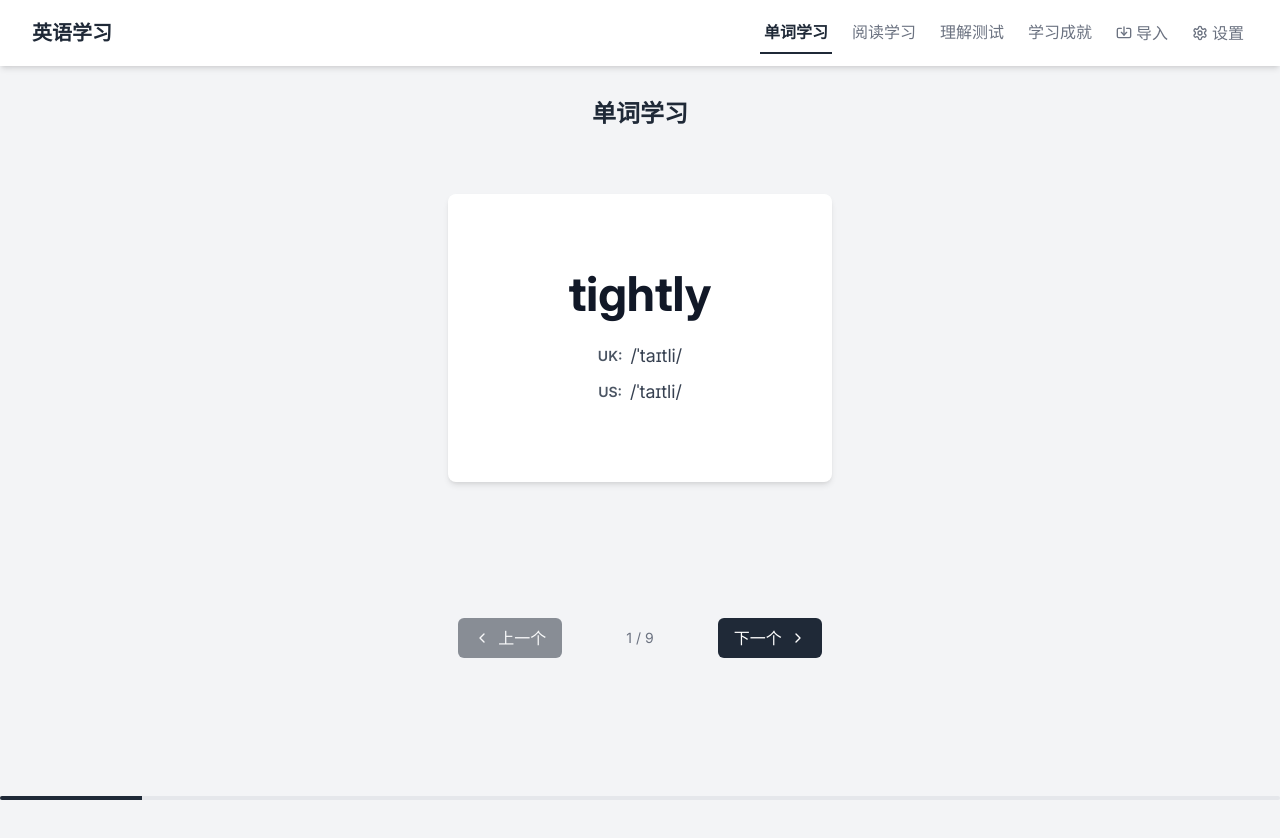
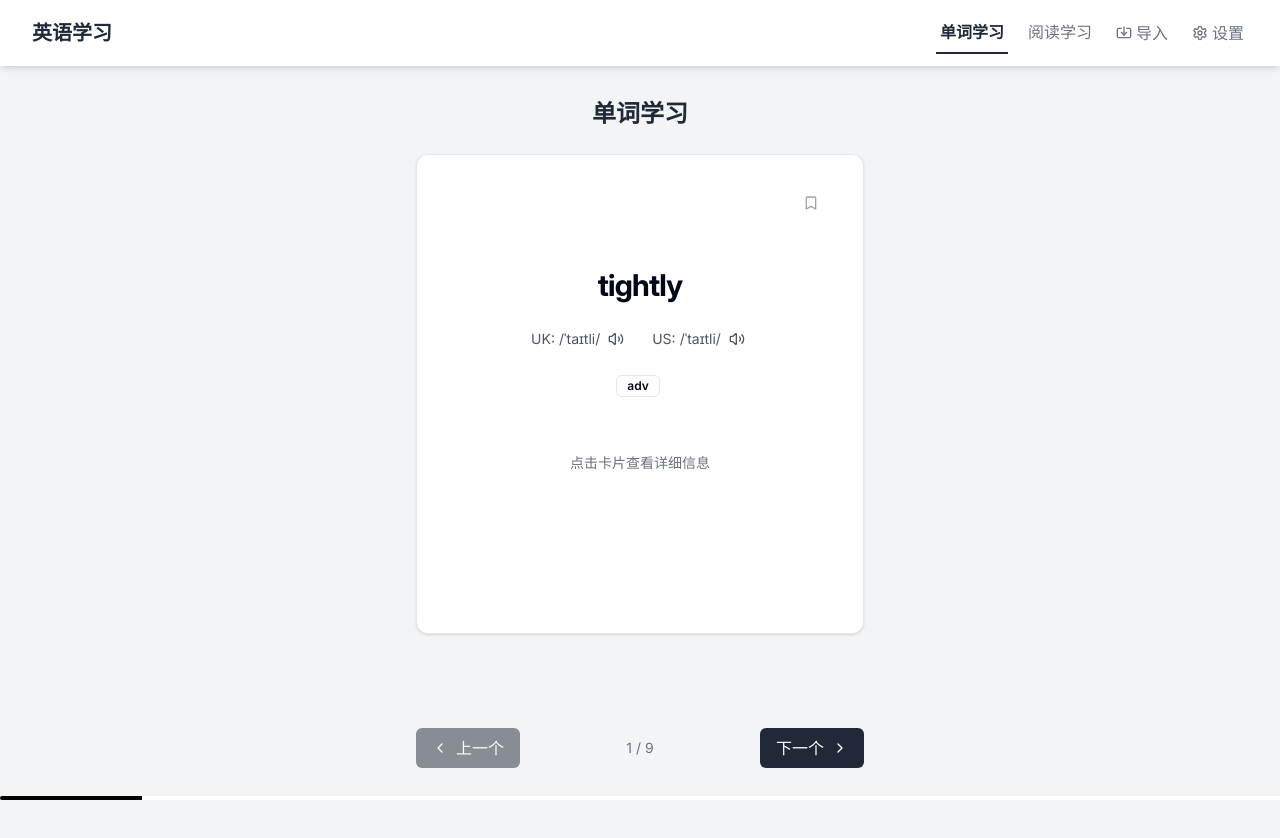
Before and after one commit to Jhvcc/bloom, a Next.js app: page /words in a window 1280 px wide. Shown: the top 838 px of the page. Before the commit the page ends 800 px from the top, so only its background shows below. Built offline with nearby package versions, Linux system fonts and the light colour scheme.

Commit message:
feat: add PRD documentation for word generation, reading, and word learning modules; enhance words page with save functionality and improved UI

```diff
--- a/src/app/constant.ts
+++ b/src/app/constant.ts
@@ -73,6 +73,7 @@ story:
     - ''
 words:
   - word: ''
+    id: ''
     part_of_speech:
       adj: ''
       adv: ''
--- a/src/app/words/page.tsx
+++ b/src/app/words/page.tsx
@@ -3,15 +3,19 @@
 import type React from "react"
 
 import { useState } from "react"
-import { ChevronLeft, ChevronRight, BookOpen } from "lucide-react"
+import { ChevronLeft, ChevronRight, BookOpen, Bookmark, Volume2 } from "lucide-react"
 import Link from "next/link"
 import data from "@/lib/data"
+import { Button } from "@/components/ui/button"
+import { Card } from "@/components/ui/card"
+import { Badge } from "@/components/ui/badge"
 
 export default function WordsPage() {
   const [currentWordIndex, setCurrentWordIndex] = useState(0)
   const [isFlipped, setIsFlipped] = useState(false)
   const [touchStartX, setTouchStartX] = useState(0)
   const [touchEndX, setTouchEndX] = useState(0)
+  const [savedWords, setSavedWords] = useState<string[]>([])
 
   const currentWord = data.words[currentWordIndex]
   const progress = ((currentWordIndex + 1) / data.words.length) * 100
@@ -52,101 +56,180 @@ export default function WordsPage() {
     setTouchEndX(0)
   }
 
+  const toggleSaveWord = () => {
+    if (savedWords.includes(currentWord.id)) {
+      setSavedWords(savedWords.filter((word) => word !== currentWord.id))
+    } else {
+      setSavedWords([...savedWords, currentWord.id])
+    }
+  }
+
   return (
-    <>
     <div
-        className="swipe-area flex flex-col gap-10 justify-center items-center flex-grow-0 flex-shrink-0"
+      className="min-h-screen flex flex-col"
       onTouchStart={handleTouchStart}
       onTouchMove={handleTouchMove}
       onTouchEnd={handleTouchEnd}
     >
       <h2 className="text-2xl font-semibold mb-6 text-gray-800 text-center">单词学习</h2>
-        <div className="h-96 w-96 max-w-md">
-          <div className="flashcard-container h-64 sm:h-72 mb-6">
-            <div className={`flashcard ${isFlipped ? "is-flipped" : ""}`} onClick={() => setIsFlipped(!isFlipped)}>
-              {/* Front Face */}
-              <div className="flashcard-face flashcard-front flex flex-col justify-center items-center p-6">
-                <div className="text-4xl sm:text-5xl font-bold text-gray-900 mb-6">{currentWord.word}</div>
-                <div className="flex flex-col items-center text-lg text-gray-700">
-                  {/* 英音音标，如果存在则显示 */}
-                  {currentWord.phonetic.uk && (
-                    <div className="flex items-center mb-2"> {/* flex items-center 使 UK: 和音标对齐，mb-2 提供下方间距 */}
-                      <span className="mr-2 text-sm font-semibold text-gray-600">UK:</span> {/* UK: 标签样式 */}
-                      <span>{currentWord.phonetic.uk}</span> {/* 英音音标 */}
+
+      {/* Card Container - Using flex-grow to take available space */}
+      <div className="flex-grow flex justify-center mb-4 sm:mb-8">
+        <div className="w-full max-w-md" style={{ perspective: "1000px" }}>
+          <div
+            className={`relative transition-all duration-500 h-[calc(100vh-20rem)] sm:h-[30rem]`}
+            style={{
+              transformStyle: "preserve-3d",
+              transform: isFlipped ? "rotateY(180deg)" : "rotateY(0deg)",
+            }}
+          >
+            {/* Front Card */}
+            <Card
+              className="p-8 w-full absolute inset-0 overflow-auto"
+              style={{
+                backfaceVisibility: "hidden",
+                zIndex: isFlipped ? 0 : 1,
+                transform: "rotateY(0deg)",
+              }}
+              onClick={() => setIsFlipped(!isFlipped)}
+            >
+              <div className="flex justify-end mb-2">
+                <Button
+                  variant="ghost"
+                  size="sm"
+                  onClick={(e) => {
+                    e.stopPropagation()
+                    toggleSaveWord()
+                  }}
+                  className={savedWords.includes(currentWord.id) ? "text-yellow-500" : "text-gray-400"}
+                >
+                  <Bookmark className="h-5 w-5" />
+                </Button>
               </div>
-                  )}
 
-                  {/* 美音音标，如果存在则显示 */}
-                  {currentWord.phonetic.us && (
-                    <div className="flex items-center"> {/* flex items-center 使 US: 和音标对齐 */}
-                      <span className="mr-2 text-sm font-semibold text-gray-600">US:</span> {/* US: 标签样式 */}
-                      <span>{currentWord.phonetic.us}</span> {/* 美音音标 */}
+              <div className="text-center space-y-6 py-10">
+                <h3 className="text-3xl font-bold tracking-tight">{currentWord.word}</h3>
+
+                <div className="flex justify-center gap-6 text-sm text-gray-600">
+                  <div className="flex items-center gap-1">
+                    <span>UK:</span>
+                    <span>{currentWord.phonetic.uk}</span>
+                    <Button
+                      variant="ghost"
+                      size="sm"
+                      className="p-0 h-6 w-6"
+                      onClick={(e) => {
+                        e.stopPropagation()
+                        // playPronunciation("uk")
+                      }}
+                    >
+                      <Volume2 className="h-3.5 w-3.5" />
+                    </Button>
                   </div>
-                  )}
+
+                  <div className="flex items-center gap-1">
+                    <span>US:</span>
+                    <span>{currentWord.phonetic.us}</span>
+                    <Button
+                      variant="ghost"
+                      size="sm"
+                      className="p-0 h-6 w-6"
+                      onClick={(e) => {
+                        e.stopPropagation()
+                        // playPronunciation("us")
+                      }}
+                    >
+                      <Volume2 className="h-3.5 w-3.5" />
+                    </Button>
                   </div>
                 </div>
 
-              {/* Back Face */}
-              <div className="flashcard-face flashcard-back flex flex-col justify-start p-6">
-                <div className="w-full h-full overflow-y-auto no-scrollbar">
-                  {/* 单词释义部分 */}
-                  <div className="mb-4 p-4 bg-blue-50 rounded-lg">
-                    <h3 className="text-lg font-semibold text-blue-800 mb-2">释义</h3>
-                    {currentWord.part_of_speech.n && (
-                      <div className="mb-2">
-                        <p className="text-gray-800">名词:</p>
-                        <p className="text-gray-800">{currentWord.part_of_speech.n}</p>
-                      </div>
-                    )}
-                    {currentWord.part_of_speech.v && (
-                      <div className="mb-2">
-                        <p className="text-gray-800">动词:</p>
-                        <p className="text-gray-800">{currentWord.part_of_speech.v}</p>
-                      </div>
-                    )}
-                    {currentWord.part_of_speech.adj && (
-                      <div className="mb-2">
-                        <p className="text-gray-800">形容词:</p>
-                        <p className="text-gray-800">{currentWord.part_of_speech.adj}</p>
-                      </div>
-                    )}
-                    {currentWord.part_of_speech.adv && (
-                      <div className="mb-2">
-                        <p className="text-gray-800">副词:</p>
-                        <p className="text-gray-800">{currentWord.part_of_speech.adv}</p>
-                      </div>
-                    )}
-                    {currentWord.part_of_speech.other && (
-                      <div className="mb-2">
-                        <p className="text-gray-800">其他:</p>
-                        <p className="text-gray-800">{currentWord.part_of_speech.other}</p>
-                      </div>
-                    )}
-                  </div>
-
-                  {/* 词根解析部分 */}
-                  {currentWord.root_analysis && (
-                    <div className="mb-4 p-4 bg-purple-50 rounded-lg">
-                      <h3 className="text-lg font-semibold text-purple-800 mb-2">词根解析</h3>
-                      <p className="text-gray-800">{currentWord.root_analysis}</p>
-                    </div>
-                  )}
-
-                  {/* 例句部分 */}
-                  <div className="p-4 bg-green-50 rounded-lg">
-                    <h3 className="text-lg font-semibold text-green-800 mb-2">例句</h3>
-                    <p className="text-gray-800 italic">{currentWord.sentence_example.en}</p>
-                    <p className="text-gray-800 italic">{currentWord.sentence_example.zh}</p>
+                <div className="text-sm text-gray-500 mt-4">
+                  {Object.keys(currentWord.part_of_speech).map((pos, index) => (
+                    <Badge key={index} variant="outline" className="mr-1">
+                      {pos}
+                    </Badge>
+                  ))}
                 </div>
               </div>
 
+              <div className="text-center text-sm text-gray-500 mt-4">点击卡片查看详细信息</div>
+            </Card>
+
+            {/* Back Card */}
+            <Card
+              className="p-6 w-full absolute inset-0 overflow-auto"
+              style={{
+                backfaceVisibility: "hidden",
+                zIndex: isFlipped ? 1 : 0,
+                transform: "rotateY(180deg)",
+              }}
+              onClick={() => setIsFlipped(!isFlipped)}
+            >
+              <div className="flex justify-between items-center mb-4">
+                <h3 className="text-xl font-semibold">{currentWord.word}</h3>
+                <Button
+                  variant="ghost"
+                  size="sm"
+                  onClick={(e) => {
+                    e.stopPropagation()
+                    toggleSaveWord()
+                  }}
+                  className={savedWords.includes(currentWord.id) ? "text-yellow-500" : "text-gray-400"}
+                >
+                  <Bookmark className="h-5 w-5" />
+                </Button>
               </div>
+
+              <div className="grid gap-4 text-sm">
+                <div className="bg-blue-50 p-3 rounded-md">
+                  <h4 className="font-medium text-blue-700 mb-1">释义</h4>
+                  <div className="text-gray-700 space-y-2">
+                    {Object.keys(currentWord.part_of_speech).map((pos, index) => (
+                      <div key={index} className="flex">
+                        <span className="font-medium text-blue-600 w-12">{pos}</span>
+                        <span>{currentWord.part_of_speech[pos as keyof typeof currentWord.part_of_speech]}</span>
+                      </div>
+                    ))}
+                  </div>
+                </div>
+
+                <div className="bg-purple-50 p-3 rounded-md">
+                  <h4 className="font-medium text-purple-700 mb-1">词根解析</h4>
+                  <div className="text-gray-700">{currentWord.root_analysis}</div>
+                </div>
+
+                <div className="bg-green-50 p-3 rounded-md">
+                  <h4 className="font-medium text-green-700 mb-1">例句</h4>
+                  <div className="space-y-2">
+                    <div className="grid grid-cols-1 gap-1">
+                      <div className="text-gray-800">{currentWord.sentence_example.en}</div>
+                      <div className="text-gray-600">{currentWord.sentence_example.zh}</div>
                     </div>
                   </div>
                 </div>
 
-        {/* Navigation */}
-        <div className="flex justify-between items-center gap-16">
+                {/* <div className="bg-amber-50 p-3 rounded-md">
+                  <h4 className="font-medium text-amber-700 mb-1">同义词</h4>
+                  <div className="flex flex-wrap gap-1">
+                    {currentCard.synonyms.map((synonym, index) => (
+                      <Badge key={index} variant="outline" className="bg-white">
+                        {synonym}
+                      </Badge>
+                    ))}
+                  </div>
+                </div> */}
+              </div>
+
+              <div className="text-center text-sm text-gray-500 mt-4">点击卡片返回</div>
+            </Card>
+          </div>
+        </div>
+      </div>
+
+      {/* Navigation - Fixed at bottom with padding */}
+      <div className="sticky bottom-0 bg-gray-100 pt-4 pb-8">
+        <div className="flex justify-between items-center gap-4 sm:gap-16 max-w-md mx-auto">
           <button
             onClick={prevWord}
             disabled={currentWordIndex === 0}
@@ -155,7 +238,7 @@ export default function WordsPage() {
             <ChevronLeft className="mr-2" size={16} /> 上一个
           </button>
 
-          <span className="text-sm text-gray-500">
+          <span className="text-sm text-gray-500 whitespace-nowrap">
             {currentWordIndex + 1} / {data.words.length}
           </span>
 
@@ -175,12 +258,12 @@ export default function WordsPage() {
             </Link>
           )}
         </div>
-      </div>
 
         {/* Progress Bar */}
-      <div className="progress-bar-container">
-        <div className="progress-bar" style={{ width: `${progress}%` }}></div>
+        <div className="h-1 bg-white rounded-sm overflow-hidden fixed bottom-0 left-0 w-full z-40">
+          <div className="h-full bg-black transition-all duration-300" style={{ width: `${progress}%` }}></div>
         </div>
-    </>
+      </div>
+    </div>
   )
 }
--- a/src/components/header.tsx
+++ b/src/components/header.tsx
@@ -14,8 +14,8 @@ export default function Header() {
   const navItems = [
     { name: "单词学习", path: "/words" },
     { name: "阅读学习", path: "/reading" },
-    { name: "理解测试", path: "/quiz" },
-    { name: "学习成就", path: "/achievement" },
+    // { name: "理解测试", path: "/quiz" },
+    // { name: "学习成就", path: "/achievement" },
   ]
 
   return (
--- a/src/lib/data.ts
+++ b/src/lib/data.ts
@@ -1,4 +1,5 @@
 export interface Word {
+  id: string
   word: string
   phonetic: {
     uk?: string
@@ -45,6 +46,7 @@ const data: FullContent = {
   },
   "words": [
     {
+      "id": "tightly",
       "part_of_speech": {
         "adv": "紧密地，牢固地"
       },
@@ -60,6 +62,7 @@ const data: FullContent = {
       "word": "tightly"
     },
     {
+      "id": "big",
       "part_of_speech": {
         "adj": "大的，重要的"
       },
@@ -75,6 +78,7 @@ const data: FullContent = {
       "word": "big"
     },
     {
+      "id": "large",
       "part_of_speech": {
         "adj": "大的，大量的"
       },
@@ -90,6 +94,7 @@ const data: FullContent = {
       "word": "large"
     },
     {
+      "id": "think",
       "part_of_speech": {
         "v": "思考，认为"
       },
@@ -105,6 +110,7 @@ const data: FullContent = {
       "word": "think"
     },
     {
+      "id": "code",
       "part_of_speech": {
         "n": "代码，密码，法规",
         "v": "编码"
@@ -121,6 +127,7 @@ const data: FullContent = {
       "word": "code"
     },
     {
+      "id": "token",
       "part_of_speech": {
         "n": "象征，代币，凭证；（计算机领域）标记，令牌"
       },
@@ -136,6 +143,7 @@ const data: FullContent = {
       "word": "token"
     },
     {
+      "id": "count",
       "part_of_speech": {
         "n": "计数，总数",
         "v": "计算，计数，认为"
@@ -152,6 +160,7 @@ const data: FullContent = {
       "word": "count"
     },
     {
+      "id": "run",
       "part_of_speech": {
         "n": "运行，奔跑",
         "v": "运行，跑，管理"
@@ -168,6 +177,7 @@ const data: FullContent = {
       "word": "run"
     },
     {
+      "id": "layer",
       "part_of_speech": {
         "n": "层，层面",
         "v": "分层"
```
Also changed, not shown: 3 other files (tests, documents, lock files or other folders). Lines whose indentation alone changed are shown as unchanged.
